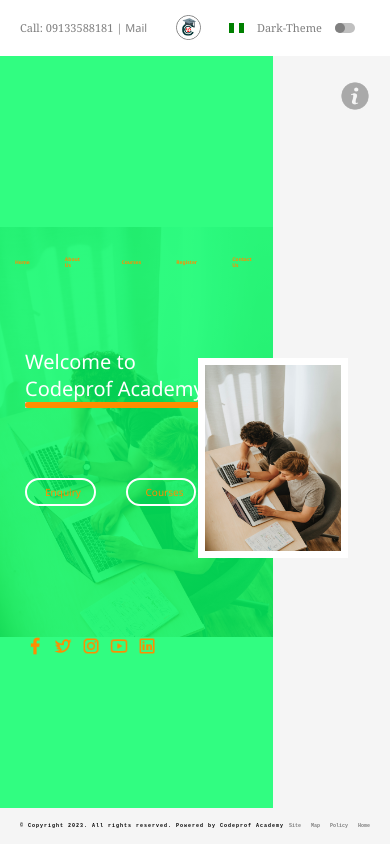
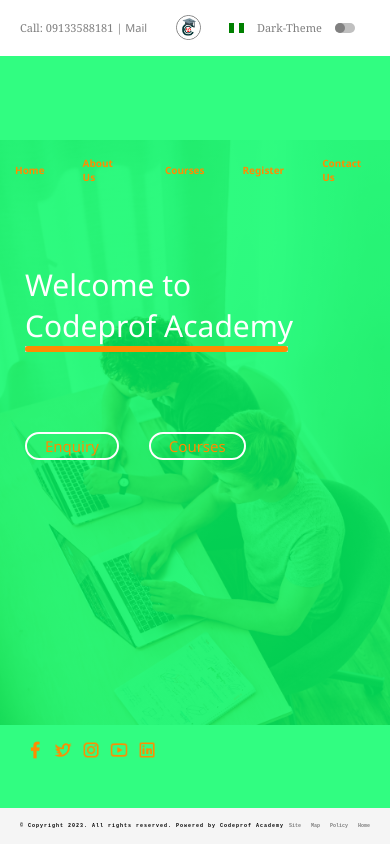
Before and after one commit to dev-sis/check, a plain HTML site: page index.html in a window 390 px wide. Drawn offline with Linux system fonts and the light colour scheme.

Commit message:
Add files via upload

```diff
--- a/CSS/Style.css
+++ b/CSS/Style.css
@@ -403,7 +403,7 @@
 }
 
 .left{
-    width: 70%;
+    width: 100%;
     height: 100%;
     display: flex;
     flex-direction: column;
@@ -427,16 +427,6 @@
     align-items: flex-start;
 }
 
-.left .student{
-    width: 150px;
-    height: 200px;
-    border: 7px solid white;
-    position: absolute;
-    right:-75px;
-    bottom: 250px;
-
-}
-
 .left header{
     width: 100%;
     display: flex;
@@ -447,10 +437,10 @@
     display: flex;
     justify-content: flex-start;
     align-items: center;
-    gap: 35px;
+    gap: 38px;
     padding-left: 15px;
     padding-right: 15px;
-    padding-top: 200px;
+    padding-top: 100px;
 
 }
 
@@ -458,7 +448,7 @@
     text-decoration: none;
     color: darkorange;
     font-weight: 600;
-    font-size: 5px;
+    font-size: 10px;
 }
 
 .left header nav a:hover{
@@ -476,7 +466,7 @@
 
 .skill h1{
     color: white;
-    font-size: 20px;
+    font-size: 30px;
     font-weight: 400;
     padding-top: 50px;
 }
@@ -498,12 +488,12 @@
 }
 
 .buttons-box{
-    width: 35%;
+    width: 50%;
     display: flex;
     flex-direction: row;
     justify-content: flex-start;
     align-items: center;
-    padding-top: 70px;
+    padding-top: 80px;
     gap: 30px;
     padding-left: 25px;
 }
@@ -516,7 +506,7 @@
     color: darkorange;
     background-color: transparent;
     font-weight: 400;
-    font-size: 10px;
+    font-size: 15px;
     border: 2px solid white;
 
 }
@@ -537,7 +527,7 @@
     align-items: center;
     gap: 8px;
     padding-left: 25px;
-    padding-top: 130px;
+    padding-top: 280px;
 
 }
 
@@ -552,22 +542,6 @@
 
 .social a:hover img{
     transform: scale(1.5);
-}
-
-.right{
-    width: 30%;
-    height: 100%;
-    display: flex;
-    flex-direction: column;
-    justify-content: flex-start;
-    align-items: flex-end;
-    padding-right: 20px;
-    padding-top: 25px;
-    background-color: whitesmoke;
-}
-
-.right .info{
-    width: 30px;
 }
 
 footer{
--- a/index.html
+++ b/index.html
@@ -30,8 +30,6 @@
                 <a href="">Contact Us</a>
              </nav>
              </header>
-             <img src="./Images/images/img2.jpg" class="student" alt=""width="150">
-
              <div class="skill">
                 <h1>Welcome to <br>Codeprof Academy</h1>
                 <span class="line"></span>
@@ -50,10 +48,6 @@
                 <a href=""><img src="./Images/images/linkedin.png" alt="" width="20"></a>
              </div>
             </section>
-
-            <section class="right">
-               <a href=""><img src="./Images/images/info.png" alt="" width="40" class="info"></a>
-            </section>
         </div>
 </main>
 <footer>
```
Also changed, not shown: CSS/img2.0.jpg (added).
